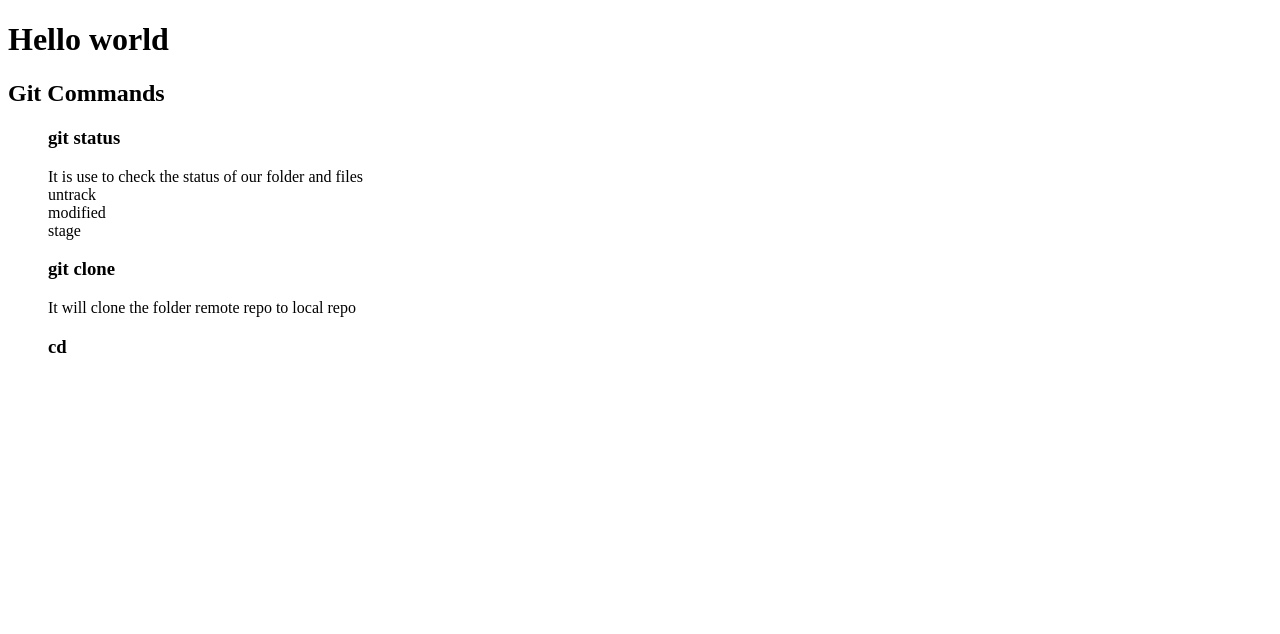
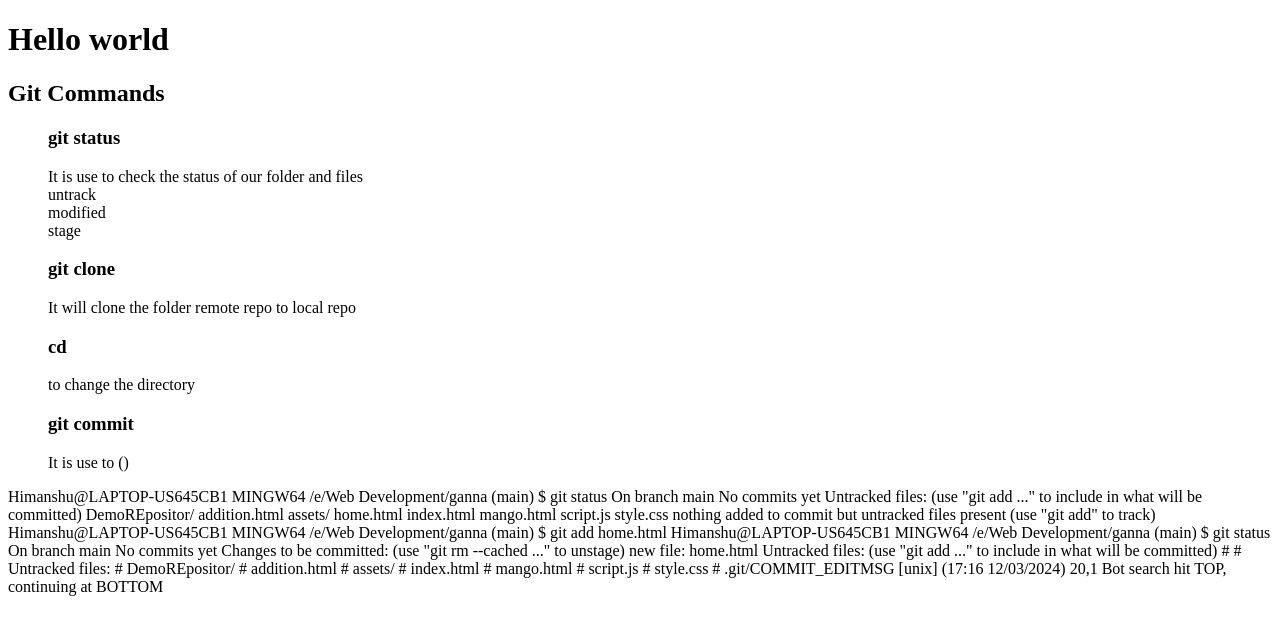
Before and after one commit to HimanshuWakade/DemoREpositor, a plain HTML site: page home.html in a window 1280 px wide. Drawn offline with Linux system fonts and the light colour scheme.

Commit message:
second commit

```diff
--- a/home.html
+++ b/home.html
@@ -24,13 +24,62 @@
         <ol> <h3>cd</h3>
         <p>
 
-        </p></ol>
-        <ol></ol>
+        </p>to change the directory</ol>
+        <ol><h3>git commit</h3>
+        <p>It is use to  ()</p></ol>
         <ol></ol>
         <ol></ol>
         <ol></ol>
         <ol></ol>
     </p>
+    <p>
 
+Himanshu@LAPTOP-US645CB1 MINGW64 /e/Web Development/ganna (main)
+$ git status
+On branch main
+
+No commits yet
+
+Untracked files:
+  (use "git add <file>..." to include in what will be committed)
+        DemoREpositor/
+        addition.html
+        assets/
+        home.html
+        index.html
+        mango.html
+        script.js
+        style.css
+
+nothing added to commit but untracked files present (use "git add" to track)
+
+Himanshu@LAPTOP-US645CB1 MINGW64 /e/Web Development/ganna (main)
+$ git add home.html
+
+Himanshu@LAPTOP-US645CB1 MINGW64 /e/Web Development/ganna (main)
+$ git status
+On branch main
+
+No commits yet
+
+Changes to be committed:
+  (use "git rm --cached <file>..." to unstage)
+        new file:   home.html
+
+Untracked files:
+  (use "git add <file>..." to include in what will be committed)
+#
+# Untracked files:
+#       DemoREpositor/
+#       addition.html
+#       assets/
+#       index.html
+#       mango.html
+#       script.js
+#       style.css
+#
+.git/COMMIT_EDITMSG [unix] (17:16 12/03/2024)                                                                                               20,1 Bot
+search hit TOP, continuing at BOTTOM
+    </p>
 </body>
 </html>
```
